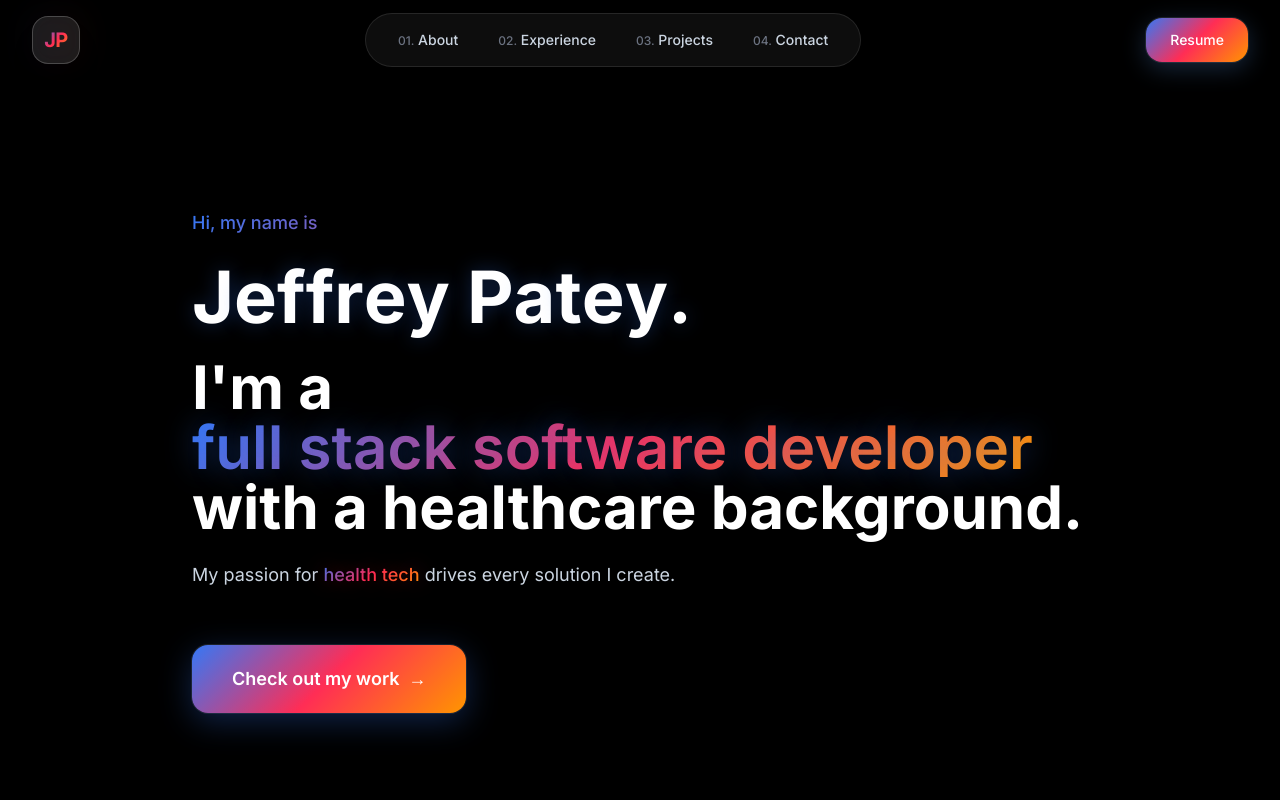
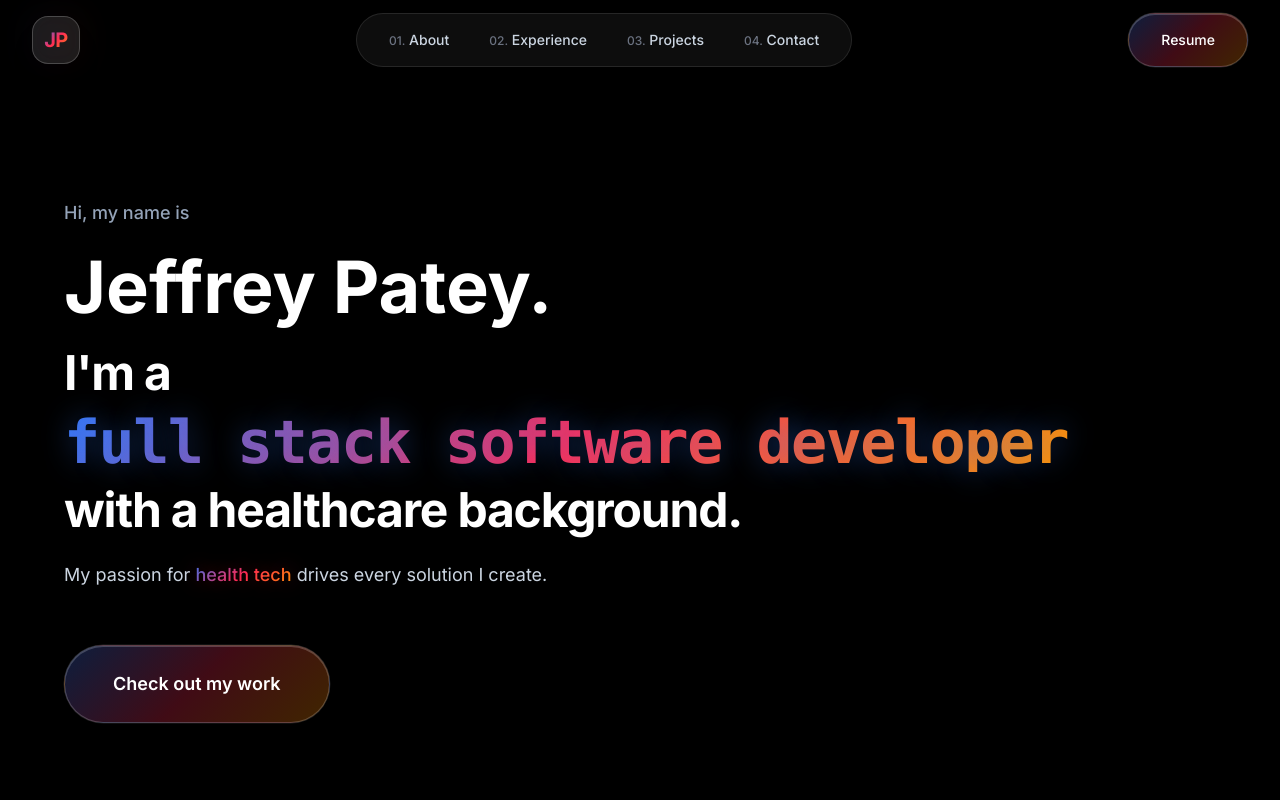
Before and after one commit to jvpatey/portfolio, a Next.js app: page / in a window 1280 px wide. Shown: the top 800 px of the page. Built offline with nearby package versions, Linux system fonts and the light colour scheme.

Commit message:
adjusted width of sections and added typewriter animation to developer text

```diff
--- a/components/About.tsx
+++ b/components/About.tsx
@@ -15,7 +15,7 @@ export default function About() {
       className="py-12 sm:py-16 md:py-20 px-4 sm:px-6 lg:px-8"
       style={{ backgroundColor: "#111111" }}
     >
-      <div className="max-w-4xl mx-auto">
+      <div className="max-w-6xl mx-auto">
         <div className="grid md:grid-cols-2 gap-8 md:gap-12 items-center">
           <div>
             <AnimatedSection delay={0.1}>
--- a/components/Experience.tsx
+++ b/components/Experience.tsx
@@ -10,7 +10,7 @@ export default function Experience() {
       className="py-12 sm:py-16 md:py-20 px-4 sm:px-6 lg:px-8"
       style={{ backgroundColor: "#000000" }}
     >
-      <div className="max-w-4xl mx-auto">
+      <div className="max-w-6xl mx-auto">
         <AnimatedSection delay={0.1}>
           <h2 className="text-2xl sm:text-3xl font-bold mb-8 sm:mb-12">
             <span
--- a/components/Footer.tsx
+++ b/components/Footer.tsx
@@ -5,7 +5,7 @@ export default function Footer() {
       className="border-t border-white/10 py-8 px-6 lg:px-8"
       style={{ backgroundColor: "#111111" }}
     >
-      <div className="max-w-4xl mx-auto text-center">
+      <div className="max-w-6xl mx-auto text-center">
         <div className="flex justify-center gap-6 mb-4">
           <a
             href="https://github.com/jvpatey"
--- a/components/Hero.tsx
+++ b/components/Hero.tsx
@@ -1,6 +1,7 @@
 "use client";
 
 import { motion, type Variants } from "framer-motion";
+import { useState, useEffect } from "react";
 
 // Hero section component - includes name, title, and work button
 export default function Hero() {
@@ -27,30 +28,51 @@ export default function Hero() {
     },
   };
 
-  // Scramble text animation for name
-  const nameChars = "Jeffrey Patey.".split("");
+  // Typewriter effect for "full stack software developer"
+  const [displayedText, setDisplayedText] = useState("");
+  const fullText = "full stack software developer";
+  const [showCursor, setShowCursor] = useState(true);
+  const [isTyping, setIsTyping] = useState(true);
 
-  const letterVariants: Variants = {
-    hidden: { opacity: 0, y: 15, filter: "blur(2px)" },
-    show: (i: number) => ({
-      opacity: 1,
-      y: 0,
-      filter: "blur(0px)",
-      transition: {
-        duration: 0.8,
-        delay: 0.3 + i * 0.03,
-        ease: [0.16, 1, 0.3, 1],
-      },
-    }),
-  };
+  useEffect(() => {
+    // Add delay before typing starts so users can see the animation
+    const startTyping = setTimeout(() => {
+      let index = 0;
+      const typingInterval = setInterval(() => {
+        if (index < fullText.length) {
+          setDisplayedText(fullText.slice(0, index + 1));
+          index++;
+        } else {
+          clearInterval(typingInterval);
+          setIsTyping(false);
+          // Keep cursor blinking after typing is complete
+          setTimeout(() => setShowCursor(false), 3000);
+        }
+      }, 80); // Slightly faster typing speed
+
+      return () => clearInterval(typingInterval);
+    }, 800); // 0.8 second delay before typing starts
+
+    return () => clearTimeout(startTyping);
+  }, []);
+
+  // Cursor blink effect - only when not typing
+  useEffect(() => {
+    if (!isTyping && showCursor) {
+      const cursorInterval = setInterval(() => {
+        setShowCursor((prev) => !prev);
+      }, 500);
+      return () => clearInterval(cursorInterval);
+    }
+  }, [isTyping, showCursor]);
 
   return (
     <section
-      className="relative min-h-screen flex items-center px-4 sm:px-6 lg:px-8 overflow-hidden"
+      className="relative min-h-screen flex items-center justify-center px-4 sm:px-6 lg:px-8 overflow-hidden"
       style={{ backgroundColor: "#000000" }}
     >
       <motion.div
-        className="relative max-w-4xl mx-auto w-full z-20"
+        className="relative max-w-6xl w-full z-20"
         variants={container}
         initial="hidden"
         animate="show"
@@ -58,45 +80,40 @@ export default function Hero() {
         <div className="space-y-4 sm:space-y-6">
           <motion.p
             variants={item}
-            className="text-base sm:text-lg font-medium"
-            style={{
-              background:
-                "linear-gradient(135deg, #3478F6 0%, #FF2D55 50%, #FF9500 100%)",
-              WebkitBackgroundClip: "text",
-              WebkitTextFillColor: "transparent",
-              backgroundClip: "text",
-            }}
+            className="text-base sm:text-lg font-medium text-slate-400"
           >
             Hi, my name is
           </motion.p>
 
-          {/* Enhanced name with character-by-character animation and magnetic hover */}
-          <h1 className="text-4xl sm:text-5xl md:text-7xl font-bold text-white">
-            {nameChars.map((char, i) => (
-              <motion.span
-                key={i}
-                custom={i}
-                variants={letterVariants}
-                initial="hidden"
-                animate="show"
-                className="inline-block"
-                style={{
-                  display: char === " " ? "inline" : "inline-block",
-                  textShadow: "0 0 20px rgba(52, 120, 246, 0.3)",
-                }}
+          {/* Simple name with subtle animation */}
+          <motion.h1
+            variants={item}
+            className="text-4xl sm:text-5xl md:text-7xl font-bold text-white"
           >
-                {char === " " ? "\u00A0" : char}
-              </motion.span>
-            ))}
-          </h1>
+            Jeffrey Patey.
+          </motion.h1>
 
           <motion.h2
             variants={item}
-            className="text-3xl sm:text-4xl md:text-6xl font-bold text-white"
+            className="text-2xl sm:text-3xl md:text-5xl font-bold text-white"
+            style={{
+              display: "grid",
+              gridTemplateRows: "auto auto auto",
+              gap: "0.75rem",
+              lineHeight: "1.1",
+            }}
           >
-            I&apos;m a{" "}
-            <motion.span
-              className="font-semibold cursor-pointer inline-block"
+            <div className="tracking-tight">I&apos;m a</div>
+            <div
+              className="whitespace-nowrap"
+              style={{
+                minHeight: "1.1em",
+                display: "flex",
+                alignItems: "center",
+              }}
+            >
+              <span
+                className="font-semibold text-3xl sm:text-4xl md:text-6xl tracking-tight"
                 style={{
                   background:
                     "linear-gradient(135deg, #3478F6 0%, #FF2D55 50%, #FF9500 100%)",
@@ -104,17 +121,30 @@ export default function Hero() {
                   WebkitTextFillColor: "transparent",
                   backgroundClip: "text",
                   textShadow: "0 0 30px rgba(52, 120, 246, 0.4)",
+                  fontFamily:
+                    "ui-monospace, SFMono-Regular, 'SF Mono', Consolas, 'Liberation Mono', Menlo, monospace",
                 }}
-              whileHover={{
-                scale: 1.1,
-                rotate: [0, -2, 2, 0],
-                transition: { duration: 0.4, ease: "easeInOut" },
+              >
+                {displayedText}
+                {showCursor && (
+                  <motion.span
+                    animate={{ opacity: [1, 0, 1] }}
+                    transition={{ duration: 0.5, repeat: Infinity }}
+                    className="text-white"
+                    style={{
+                      background: "none",
+                      WebkitBackgroundClip: "initial",
+                      WebkitTextFillColor: "white",
+                      backgroundClip: "initial",
+                      marginLeft: "2px",
                     }}
-              whileTap={{ scale: 0.95 }}
                   >
-              full stack software developer
-            </motion.span>{" "}
-            with a healthcare background.
+                    |
+                  </motion.span>
+                )}
+              </span>
+            </div>
+            <div className="tracking-tight">with a healthcare background.</div>
           </motion.h2>
 
           <motion.p
@@ -147,39 +177,38 @@ export default function Hero() {
           <motion.div variants={item} className="pt-6 sm:pt-8">
             <motion.a
               href="#projects"
-              className="relative group inline-block px-8 sm:px-10 py-4 sm:py-5 rounded-2xl font-semibold text-base sm:text-lg transition-all duration-500 overflow-hidden"
+              className="relative group inline-block px-10 sm:px-12 py-5 sm:py-6 rounded-full font-semibold text-base sm:text-lg transition-all duration-500 overflow-hidden"
               style={{
                 background:
-                  "linear-gradient(135deg, #3478F6 0%, #FF2D55 50%, #FF9500 100%)",
+                  "linear-gradient(135deg, rgba(52, 120, 246, 0.25) 0%, rgba(255, 45, 85, 0.25) 50%, rgba(255, 149, 0, 0.25) 100%)",
                 color: "white",
                 boxShadow:
-                  "0 8px 32px rgba(52, 120, 246, 0.3), 0 0 0 1px rgba(255, 255, 255, 0.1)",
-                backdropFilter: "blur(10px)",
+                  "0 8px 32px rgba(0, 0, 0, 0.2), 0 0 0 0.5px rgba(255, 255, 255, 0.15), inset 0 1px 0 rgba(255, 255, 255, 0.2)",
+                backdropFilter: "blur(20px) saturate(200%)",
+                border: "0.5px solid rgba(255, 255, 255, 0.2)",
               }}
               whileHover={{
                 scale: 1.05,
                 boxShadow:
-                  "0 12px 40px rgba(52, 120, 246, 0.4), 0 0 0 1px rgba(255, 255, 255, 0.2)",
+                  "0 12px 40px rgba(0, 0, 0, 0.25), 0 0 0 0.5px rgba(255, 255, 255, 0.3), inset 0 1px 0 rgba(255, 255, 255, 0.3)",
               }}
               whileTap={{ scale: 0.95 }}
               transition={{ type: "spring", stiffness: 400, damping: 17 }}
             >
+              {/* Ripple effect */}
+              <div className="absolute inset-0 rounded-full overflow-hidden">
+                <motion.div
+                  className="absolute inset-0 bg-white/20 rounded-full"
+                  initial={{ scale: 0, opacity: 0 }}
+                  whileTap={{ scale: 1, opacity: 1 }}
+                  transition={{ duration: 0.3, ease: "easeOut" }}
+                />
+              </div>
+
               {/* Shimmer effect */}
-              <div className="absolute inset-0 -top-1 -left-1 -right-1 -bottom-1 bg-gradient-to-r from-transparent via-white/20 to-transparent opacity-0 group-hover:opacity-100 group-hover:animate-pulse transition-opacity duration-500"></div>
+              <div className="absolute inset-0 -top-1 -left-1 -right-1 -bottom-1 bg-gradient-to-r from-transparent via-white/20 to-transparent opacity-0 group-hover:opacity-100 group-hover:animate-pulse transition-opacity duration-500 rounded-full"></div>
 
-              <span className="relative z-10 flex items-center gap-2">
-                Check out my work
-                <motion.span
-                  animate={{ x: [0, 3, 0] }}
-                  transition={{
-                    duration: 2,
-                    repeat: Infinity,
-                    ease: "easeInOut",
-                  }}
-                >
-                  →
-                </motion.span>
-              </span>
+              <span className="relative z-10">Check out my work</span>
             </motion.a>
           </motion.div>
         </div>
--- a/components/Navigation.tsx
+++ b/components/Navigation.tsx
@@ -227,22 +227,23 @@ export default function Navigation() {
               href="/jeffpatey_resume_2025.pdf"
               target="_blank"
               rel="noopener noreferrer"
-              className="hidden sm:block relative group px-6 py-3 text-white rounded-2xl font-medium text-sm transition-all duration-500 overflow-hidden"
+              className="hidden sm:block relative group px-8 py-4 text-white rounded-full font-medium text-sm transition-all duration-500 overflow-hidden"
               style={{
                 background:
-                  "linear-gradient(135deg, #3478F6 0%, #FF2D55 50%, #FF9500 100%)",
+                  "linear-gradient(135deg, rgba(52, 120, 246, 0.25) 0%, rgba(255, 45, 85, 0.25) 50%, rgba(255, 149, 0, 0.25) 100%)",
                 boxShadow:
-                  "0 6px 24px rgba(96, 165, 250, 0.25), 0 0 0 1px rgba(255, 255, 255, 0.1)",
-                backdropFilter: "blur(10px)",
+                  "0 6px 24px rgba(0, 0, 0, 0.15), 0 0 0 0.5px rgba(255, 255, 255, 0.15), inset 0 1px 0 rgba(255, 255, 255, 0.2)",
+                backdropFilter: "blur(20px) saturate(200%)",
+                border: "0.5px solid rgba(255, 255, 255, 0.2)",
               }}
               onMouseEnter={(e) => {
                 e.currentTarget.style.boxShadow =
-                  "0 8px 32px rgba(96, 165, 250, 0.35), 0 0 0 1px rgba(255, 255, 255, 0.2)";
+                  "0 8px 32px rgba(0, 0, 0, 0.2), 0 0 0 0.5px rgba(255, 255, 255, 0.3), inset 0 1px 0 rgba(255, 255, 255, 0.3)";
                 e.currentTarget.style.transform = "scale(1.05)";
               }}
               onMouseLeave={(e) => {
                 e.currentTarget.style.boxShadow =
-                  "0 6px 24px rgba(96, 165, 250, 0.25), 0 0 0 1px rgba(255, 255, 255, 0.1)";
+                  "0 6px 24px rgba(0, 0, 0, 0.15), 0 0 0 0.5px rgba(255, 255, 255, 0.15), inset 0 1px 0 rgba(255, 255, 255, 0.2)";
                 e.currentTarget.style.transform = "scale(1)";
               }}
               aria-label="View Resume"
@@ -346,13 +347,14 @@ export default function Navigation() {
                   href="/jeffpatey_resume_2025.pdf"
                   target="_blank"
                   rel="noopener noreferrer"
-                  className="block text-center px-6 py-3 text-white rounded-2xl font-medium transition-all duration-500 overflow-hidden relative group"
+                  className="block text-center px-8 py-4 text-white rounded-full font-medium transition-all duration-500 overflow-hidden relative group"
                   style={{
                     background:
-                      "linear-gradient(135deg, #3478F6 0%, #FF2D55 50%, #FF9500 100%)",
+                      "linear-gradient(135deg, rgba(52, 120, 246, 0.25) 0%, rgba(255, 45, 85, 0.25) 50%, rgba(255, 149, 0, 0.25) 100%)",
                     boxShadow:
-                      "0 6px 24px rgba(96, 165, 250, 0.25), 0 0 0 1px rgba(255, 255, 255, 0.1)",
-                    backdropFilter: "blur(10px)",
+                      "0 6px 24px rgba(0, 0, 0, 0.15), 0 0 0 0.5px rgba(255, 255, 255, 0.15), inset 0 1px 0 rgba(255, 255, 255, 0.2)",
+                    backdropFilter: "blur(20px) saturate(200%)",
+                    border: "0.5px solid rgba(255, 255, 255, 0.2)",
                   }}
                   onClick={() => setIsMobileMenuOpen(false)}
                 >
--- a/components/Projects.tsx
+++ b/components/Projects.tsx
@@ -11,7 +11,7 @@ export default function Projects() {
       className="py-12 sm:py-16 md:py-20 px-4 sm:px-6 lg:px-8"
       style={{ backgroundColor: "#111111" }}
     >
-      <div className="max-w-4xl mx-auto">
+      <div className="max-w-6xl mx-auto">
         <AnimatedSection delay={0.1}>
           <h2 className="text-2xl sm:text-3xl font-bold mb-8 sm:mb-12">
             <span
```
Also changed, not shown: components/Contact.tsx (+8 -7 lines). Lines whose indentation alone changed are shown as unchanged.
